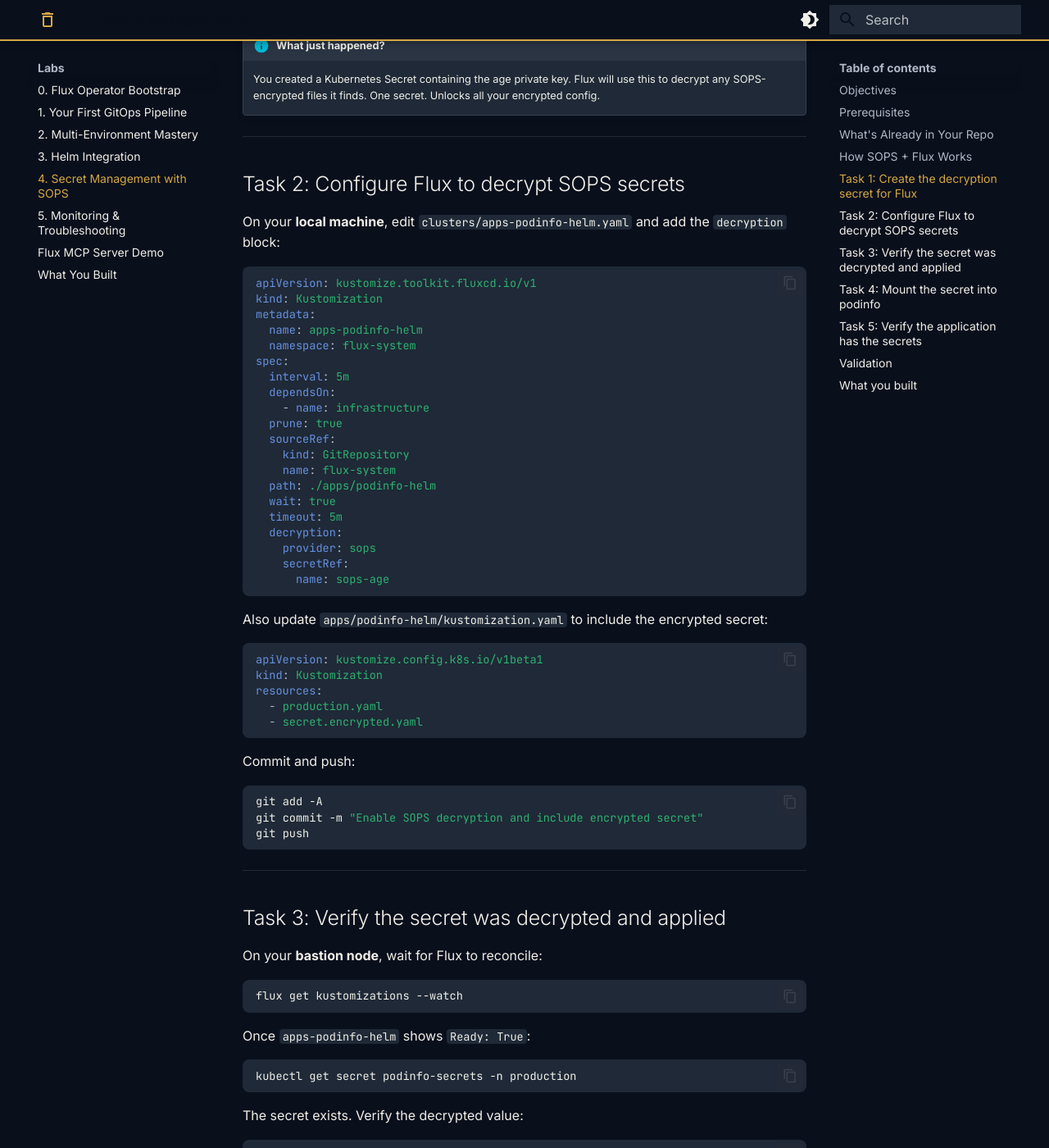
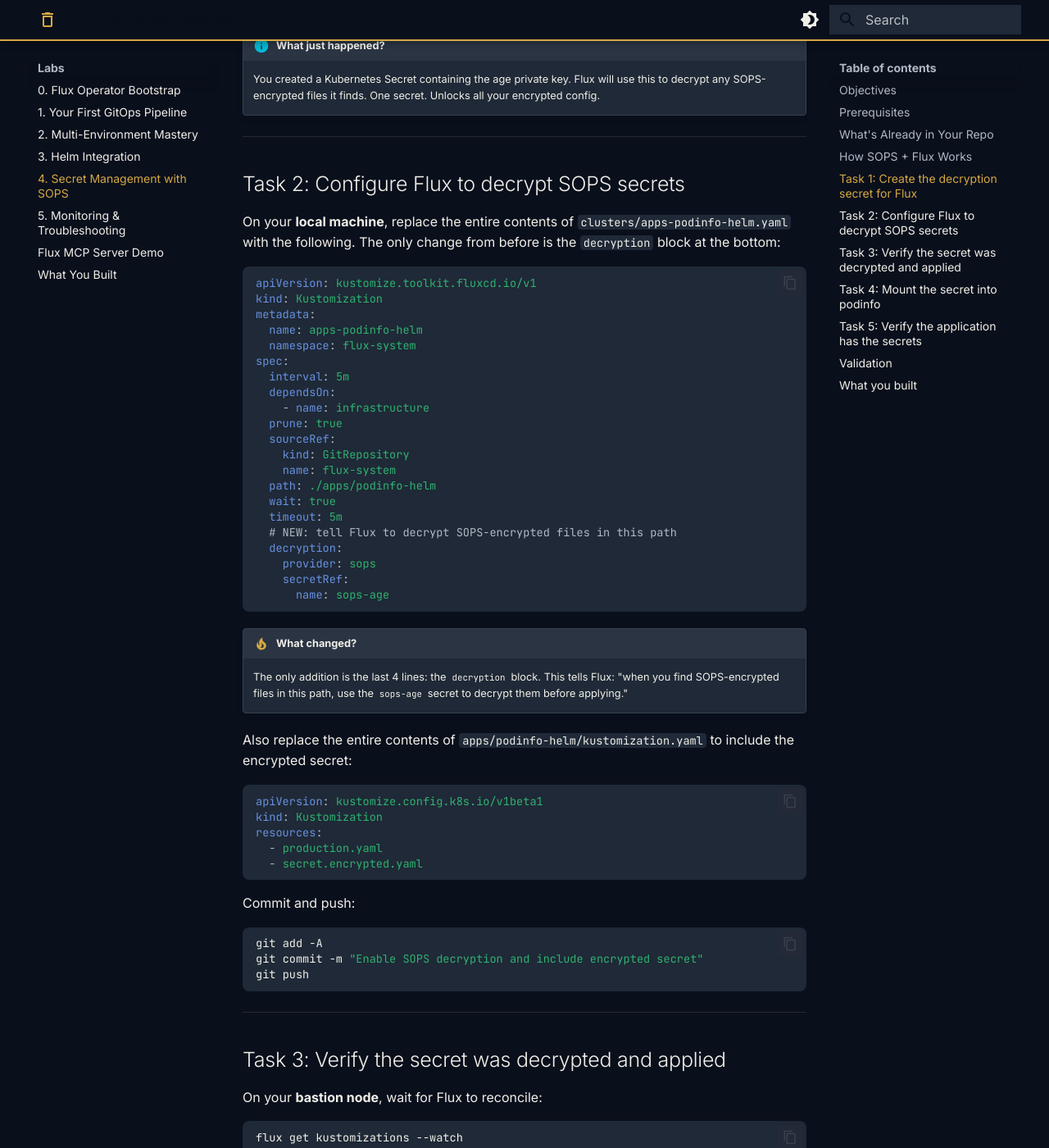
Before and after one commit to stevenwadeconsulting/gitops-fundamentals-lab, an MkDocs documentation site: the page built from docs/labs/4-sops-secrets.md, in a window 1280 px wide and 1400 px high, scrolled down 2148 px. Shown: the whole window at 82% size. Built offline with MkDocs 1.6.1 and Material for MkDocs 9.7.7, drawn with Linux system fonts in a browser that asks for light colours.

Commit message:
Lab 4: make file changes explicit - replace entire file, highlight what changed

````diff
--- a/docs/labs/4-sops-secrets.md
+++ b/docs/labs/4-sops-secrets.md
@@ -96,7 +96,7 @@ kubectl get secret sops-age -n flux-system
 
 ## Task 2: Configure Flux to decrypt SOPS secrets
 
-On your **local machine**, edit `clusters/apps-podinfo-helm.yaml` and add the `decryption` block:
+On your **local machine**, replace the entire contents of `clusters/apps-podinfo-helm.yaml` with the following. The only change from before is the `decryption` block at the bottom:
 
 ```yaml
 apiVersion: kustomize.toolkit.fluxcd.io/v1
@@ -115,13 +115,17 @@ spec:
   path: ./apps/podinfo-helm
   wait: true
   timeout: 5m
+  # NEW: tell Flux to decrypt SOPS-encrypted files in this path
   decryption:
     provider: sops
     secretRef:
       name: sops-age
 ```
 
-Also update `apps/podinfo-helm/kustomization.yaml` to include the encrypted secret:
+!!! tip "What changed?"
+    The only addition is the last 4 lines: the `decryption` block. This tells Flux: "when you find SOPS-encrypted files in this path, use the `sops-age` secret to decrypt them before applying."
+
+Also replace the entire contents of `apps/podinfo-helm/kustomization.yaml` to include the encrypted secret:
 
 ```yaml
 apiVersion: kustomize.config.k8s.io/v1beta1
````
